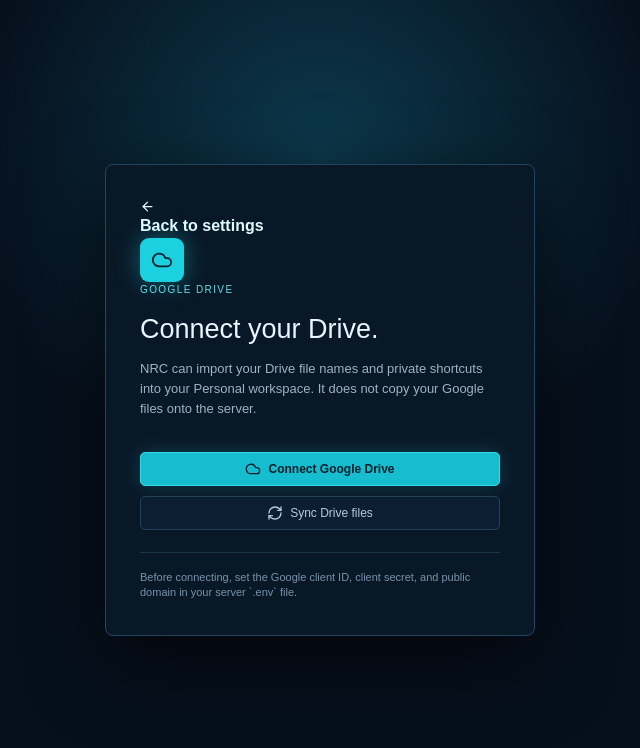
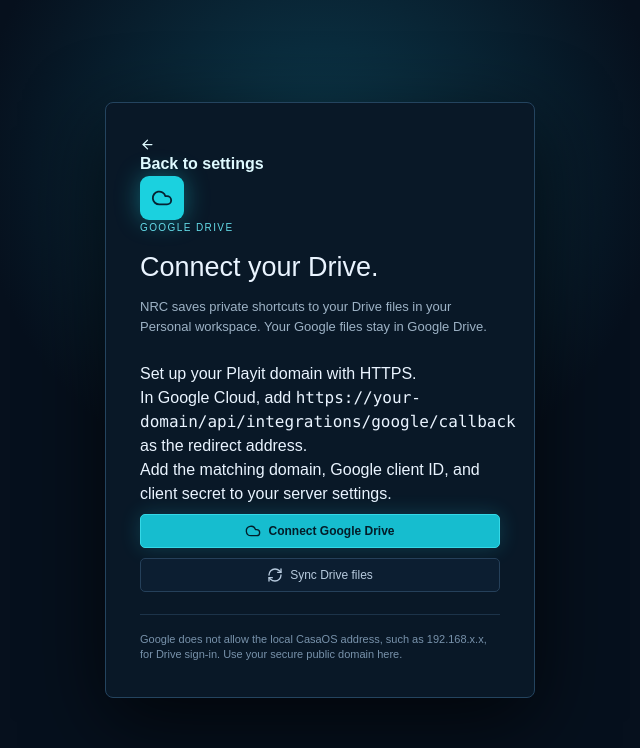
Before and after one commit to MKonline08/NRC-Second-Brain, a Next.js app: page /settings/google in a window 1280 px wide. Shown: the top 748 px of the page, without its empty margins (320-960 px from the left). Built offline with nearby package versions, Linux system fonts and the light colour scheme.

Commit message:
Add browser, server monitor, and clearer Drive setup

```diff
--- a/src/app/settings/google/page.tsx
+++ b/src/app/settings/google/page.tsx
@@ -4,8 +4,41 @@
 import { useEffect, useState } from "react";
 
 export default function GoogleSettingsPage() {
-  const [message, setMessage] = useState(""); const [busy, setBusy] = useState(false);
-  useEffect(() => { const search = new URLSearchParams(window.location.search); setMessage(search.get("connected") ? "Google Drive is connected." : search.get("error") || ""); }, []);
-  async function sync() { setBusy(true); setMessage(""); const response = await fetch("/api/integrations/google/sync", { method: "POST" }); const data = await response.json(); setBusy(false); setMessage(response.ok ? `${data.added} Google Drive files added to your Personal workspace.` : data.error); }
-  return <main className="auth-page"><section className="auth-card"><a href="/settings" className="back-link"><ArrowLeft size={15} /> Back to settings</a><div className="auth-mark"><Cloud size={22} /></div><p className="eyebrow">GOOGLE DRIVE</p><h1>Connect your Drive.</h1><p className="auth-copy">NRC can import your Drive file names and private shortcuts into your Personal workspace. It does not copy your Google files onto the server.</p><a className="primary-button auth-submit" href="/api/integrations/google/connect"><Cloud size={16} />Connect Google Drive</a><button className="tool-button full-button" onClick={() => void sync()} disabled={busy}><RefreshCw size={16} />{busy ? "Syncing..." : "Sync Drive files"}</button>{message && <p className="connection-message">{message}</p>}<p className="auth-safety">Before connecting, set the Google client ID, client secret, and public domain in your server `.env` file.</p></section></main>;
+  const [message, setMessage] = useState("");
+  const [busy, setBusy] = useState(false);
+
+  useEffect(() => {
+    const search = new URLSearchParams(window.location.search);
+    setMessage(search.get("connected") ? "Google Drive is connected." : search.get("error") || "");
+  }, []);
+
+  async function sync() {
+    setBusy(true);
+    setMessage("");
+    const response = await fetch("/api/integrations/google/sync", { method: "POST" });
+    const data = await response.json();
+    setBusy(false);
+    setMessage(response.ok ? `${data.added} Google Drive files added to your Personal workspace.` : data.error);
+  }
+
+  return <main className="auth-page">
+    <section className="auth-card google-card">
+      <a href="/settings" className="back-link"><ArrowLeft size={15} /> Back to settings</a>
+      <div className="auth-mark"><Cloud size={22} /></div>
+      <p className="eyebrow">GOOGLE DRIVE</p>
+      <h1>Connect your Drive.</h1>
+      <p className="auth-copy">NRC saves private shortcuts to your Drive files in your Personal workspace. Your Google files stay in Google Drive.</p>
+
+      <ol className="connection-steps">
+        <li>Set up your Playit domain with HTTPS.</li>
+        <li>In Google Cloud, add <code>https://your-domain/api/integrations/google/callback</code> as the redirect address.</li>
+        <li>Add the matching domain, Google client ID, and client secret to your server settings.</li>
+      </ol>
+
+      <a className="primary-button auth-submit" href="/api/integrations/google/connect"><Cloud size={16} />Connect Google Drive</a>
+      <button className="tool-button full-button" onClick={() => void sync()} disabled={busy}><RefreshCw size={16} />{busy ? "Syncing..." : "Sync Drive files"}</button>
+      {message && <p className="connection-message">{message}</p>}
+      <p className="auth-safety">Google does not allow the local CasaOS address, such as 192.168.x.x, for Drive sign-in. Use your secure public domain here.</p>
+    </section>
+  </main>;
 }
```
